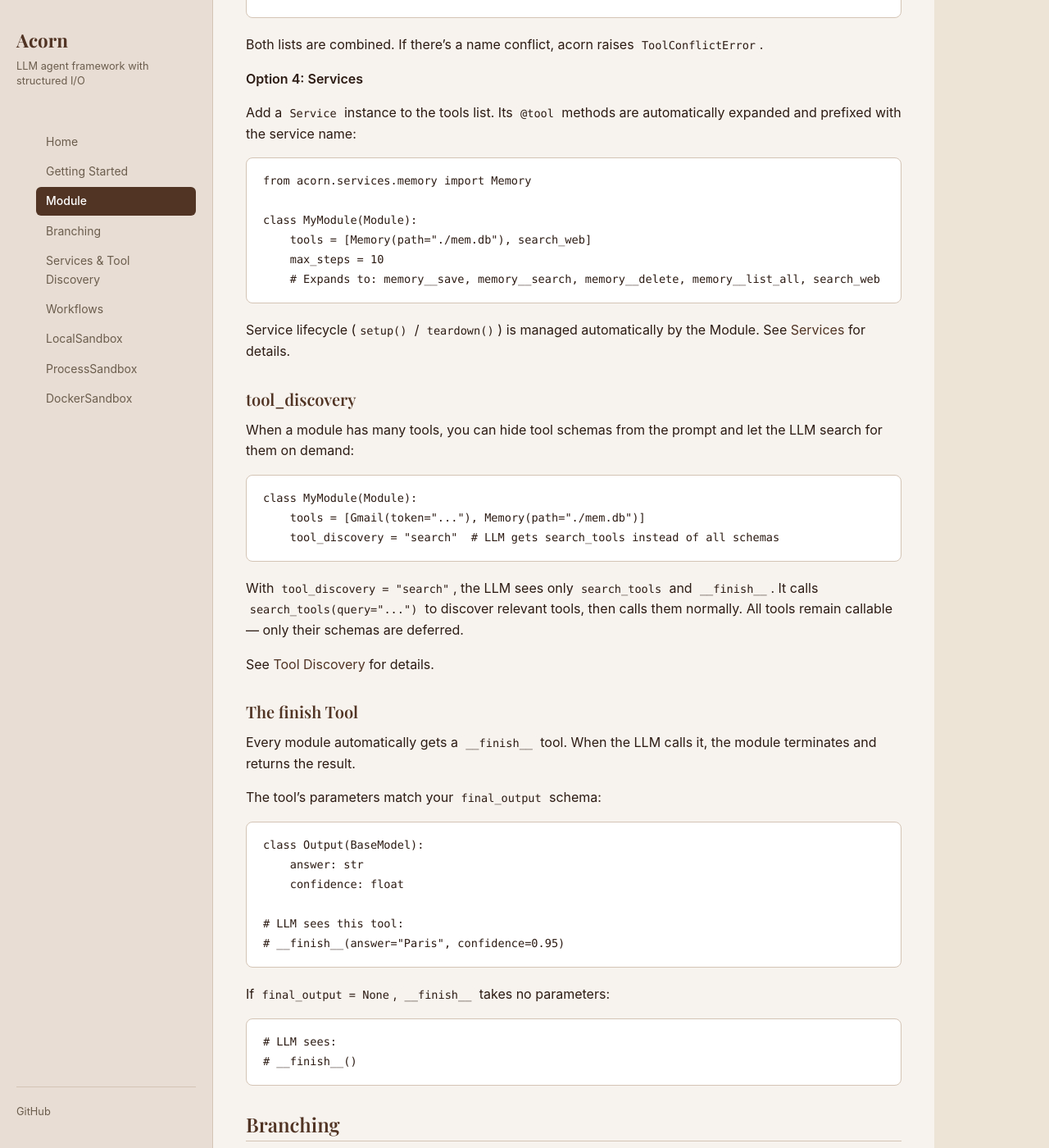
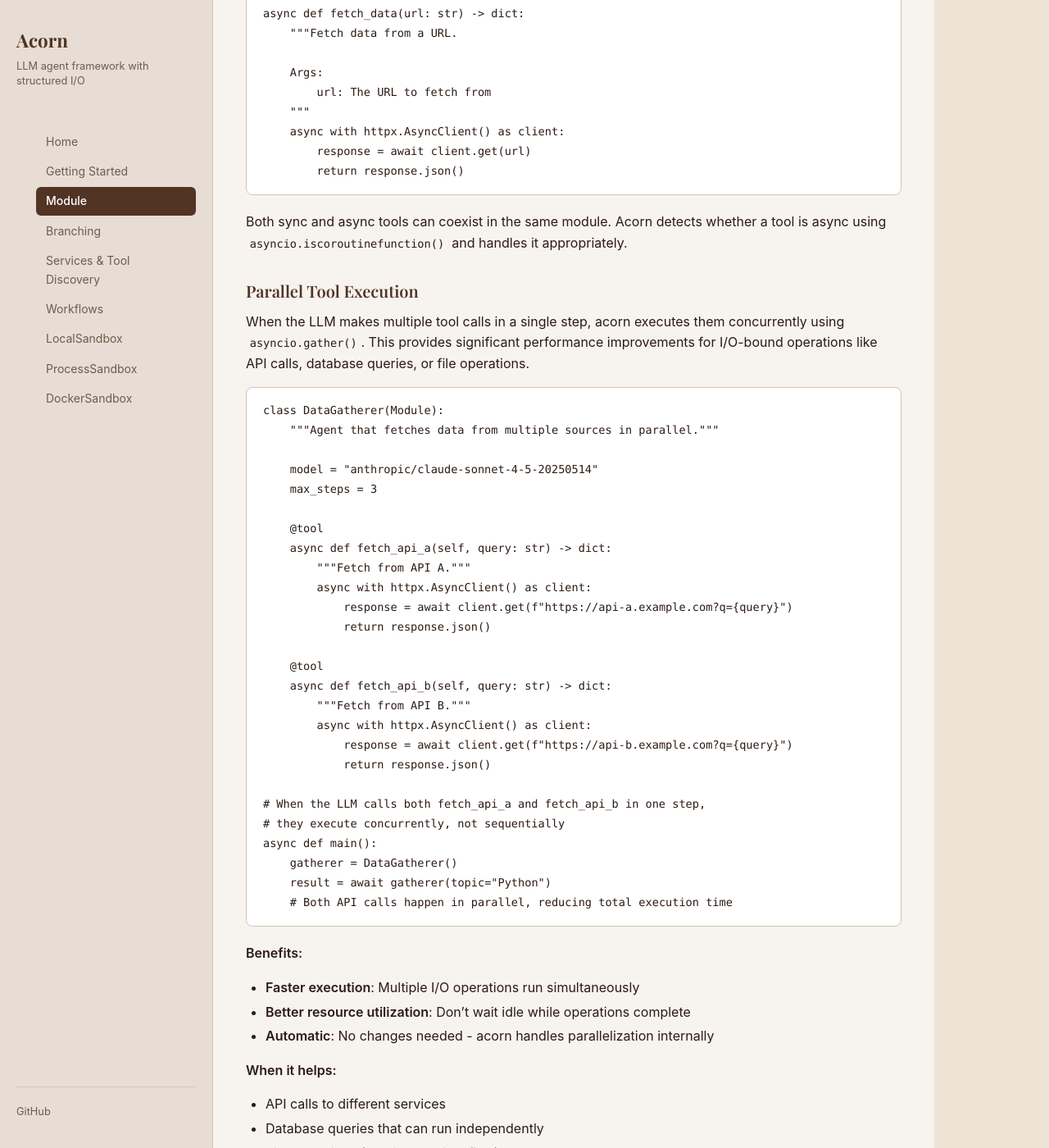
Before and after one commit to askmanu/acorn, a Jekyll site: the page built from docs/module.md, in a window 1280 px wide and 1400 px high, scrolled down 13973 px. Shown: the whole window at 82% size. Built offline with Jekyll 4.4.1, drawn with Linux system fonts in a browser that asks for light colours; some of the changed text lies outside the part shown.

Commit message:
Update module.md to use async-first API and document Parallel Tool Execution and Async Tools features.

````diff
--- a/docs/module.md
+++ b/docs/module.md
@@ -50,6 +50,7 @@ When `max_steps` is set, the agent runs in a loop:
 Define a Module by subclassing and setting class attributes:
 
 ```python
+import asyncio
 from pydantic import BaseModel, Field
 from acorn import Module
 
@@ -67,9 +68,22 @@ class SentimentAnalyzer(Module):
     final_output = Output
     temperature = 0.3
 
-# Use it
+# Use it (async)
+async def main():
+    analyzer = SentimentAnalyzer()
+    result = await analyzer(text="I love this product!")
+    print(result.sentiment)  # "positive"
+    print(result.confidence)  # 0.95
+
+asyncio.run(main())
+```
+
+For synchronous code, use the `.run()` method:
+
+```python
+# Use it (sync)
 analyzer = SentimentAnalyzer()
-result = analyzer(text="I love this product!")
+result = analyzer.run(text="I love this product!")
 print(result.sentiment)  # "positive"
 print(result.confidence)  # 0.95
 ```
@@ -250,9 +264,14 @@ class Input(BaseModel):
 class MyModule(Module):
     initial_input = Input
 
-# Call with validated arguments
+# Call with validated arguments (async)
+async def main():
+    module = MyModule()
+    result = await module(question="What is Python?", context="Programming")
+
+# Call with validated arguments (sync)
 module = MyModule()
-result = module(question="What is Python?", context="Programming")
+result = module.run(question="What is Python?", context="Programming")
 ```
 
 If `initial_input` is not set, the module accepts any keyword arguments.
@@ -281,8 +300,14 @@ class TaskExecutor(Module):
     final_output = None  # No structured output
     tools = [do_task_a, do_task_b]
 
+# Async
+async def main():
+    executor = TaskExecutor()
+    result = await executor()  # Returns None after executing tools
+
+# Sync
 executor = TaskExecutor()
-result = executor()  # Returns None after executing tools
+result = executor.run()  # Returns None after executing tools
 ```
 
 ## System Prompt
@@ -565,6 +590,72 @@ Acorn generates the tool schema from:
 - Args section → parameter descriptions
 - Default values → optional parameters
 
+### Async Tools
+
+Tools can be defined as `async def` and will be automatically awaited during execution:
+
+```python
+import httpx
+from acorn import tool
+
+@tool
+async def fetch_data(url: str) -> dict:
+    """Fetch data from a URL.
+
+    Args:
+        url: The URL to fetch from
+    """
+    async with httpx.AsyncClient() as client:
+        response = await client.get(url)
+        return response.json()
+```
+
+Both sync and async tools can coexist in the same module. Acorn detects whether a tool is async using `asyncio.iscoroutinefunction()` and handles it appropriately.
+
+### Parallel Tool Execution
+
+When the LLM makes multiple tool calls in a single step, acorn executes them concurrently using `asyncio.gather()`. This provides significant performance improvements for I/O-bound operations like API calls, database queries, or file operations.
+
+```python
+class DataGatherer(Module):
+    """Agent that fetches data from multiple sources in parallel."""
+
+    model = "anthropic/claude-sonnet-4-5-20250514"
+    max_steps = 3
+
+    @tool
+    async def fetch_api_a(self, query: str) -> dict:
+        """Fetch from API A."""
+        async with httpx.AsyncClient() as client:
+            response = await client.get(f"https://api-a.example.com?q={query}")
+            return response.json()
+
+    @tool
+    async def fetch_api_b(self, query: str) -> dict:
+        """Fetch from API B."""
+        async with httpx.AsyncClient() as client:
+            response = await client.get(f"https://api-b.example.com?q={query}")
+            return response.json()
+
+# When the LLM calls both fetch_api_a and fetch_api_b in one step,
+# they execute concurrently, not sequentially
+async def main():
+    gatherer = DataGatherer()
+    result = await gatherer(topic="Python")
+    # Both API calls happen in parallel, reducing total execution time
+```
+
+**Benefits:**
+- **Faster execution**: Multiple I/O operations run simultaneously
+- **Better resource utilization**: Don't wait idle while operations complete
+- **Automatic**: No changes needed - acorn handles parallelization internally
+
+**When it helps:**
+- API calls to different services
+- Database queries that can run independently
+- File operations (reading multiple files)
+- Any I/O-bound tool calls
+
 ### Adding Tools to Module
 
 **Option 1: Class attribute**
@@ -585,9 +676,10 @@ class MyModule(Module):
         return self._search_api(query)
 
     @tool
-    def analyze(self, data: str) -> str:
+    async def analyze(self, data: str) -> str:
         """Analyze data."""
-        return self._analyze(data)
+        # Async tools work too
+        return await self._analyze_async(data)
 ```
 
 **Option 3: Both**
@@ -777,9 +869,9 @@ Spawn branches programmatically from `on_step` or other callbacks:
 class Parent(Module):
     max_steps = 10
 
-    def on_step(self, step):
+    async def on_step(self, step):
         # Spawn branch manually
-        result = self.branch(FactCheckBranch, claim="The sky is blue", merge="end_result")
+        result = await self.branch(FactCheckBranch, claim="The sky is blue", merge="end_result")
 
         # Result is injected into parent history automatically
         # Continue parent execution with branch result
@@ -892,6 +984,19 @@ class MyModule(Module):
         return step
 ```
 
+The `on_step` callback can be async:
+
+```python
+class MyModule(Module):
+    max_steps = 10
+
+    async def on_step(self, step):
+        # Perform async operations
+        await asyncio.sleep(0)
+        print(f"Step {step.counter} completed")
+        return step
+```
+
 The `step` object has:
 - `counter`: Current step number (1-indexed)
 - `tool_calls`: List of `ToolCall` objects
@@ -916,6 +1021,18 @@ class MyModule(Module):
         if chunk.partial:
             if chunk.partial.answer:
                 print(f"\nAnswer: {chunk.partial.answer}")
+```
+
+The `on_stream` callback can also be async:
+
+```python
+class MyModule(Module):
+    stream = True
+
+    async def on_stream(self, chunk):
+        # Perform async operations
+        if chunk.content:
+            await self.send_to_client(chunk.content)
 ```
 
 ## Advanced Configuration
@@ -974,9 +1091,9 @@ class ResearchAgent(Module):
     temperature = 0.3
 
     @tool
-    def search(self, query: str) -> list:
+    async def search(self, query: str) -> list:
         """Search for information."""
-        return search_api(query)
+        return await search_api(query)
 
     @tool
     def analyze(self, data: str) -> str:
@@ -1032,8 +1149,14 @@ class TaskExecutor(Module):
         send_mail(to, subject)
         return f"Sent email to {to}"
 
+# Async
+async def main():
+    executor = TaskExecutor()
+    result = await executor()  # Returns None after executing tools
+
+# Sync
 executor = TaskExecutor()
-result = executor()  # Returns None after executing tools
+result = executor.run()  # Returns None after executing tools
 ```
 
 ## History
@@ -1079,7 +1202,7 @@ Raised when output validation fails after all retries:
 from acorn import ParseError
 
 try:
-    result = module(text="...")
+    result = await module(text="...")
 except ParseError as e:
     print(f"Failed to parse output: {e}")
     print(f"Raw output: {e.raw_output}")
@@ -1110,7 +1233,7 @@ Base exception for all acorn errors:
 from acorn import AcornError
 
 try:
-    result = module(text="...")
+    result = await module(text="...")
 except AcornError as e:
     print(f"Acorn error: {e}")
 ```
@@ -1133,6 +1256,8 @@ except AcornError as e:
 
 **Handle large outputs**: Truncate tool results in `on_step` to avoid context limits.
 
+**Use async tools for I/O**: Define tools as `async def` when they perform network requests, database queries, or file operations for better performance.
+
 ## Next Steps
 
 - See [Getting Started](getting-started.md) for complete examples
````
